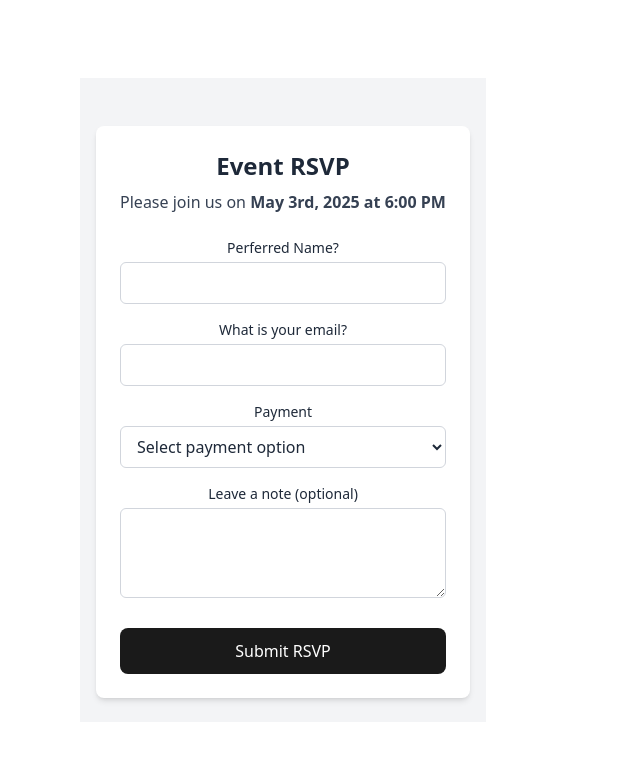
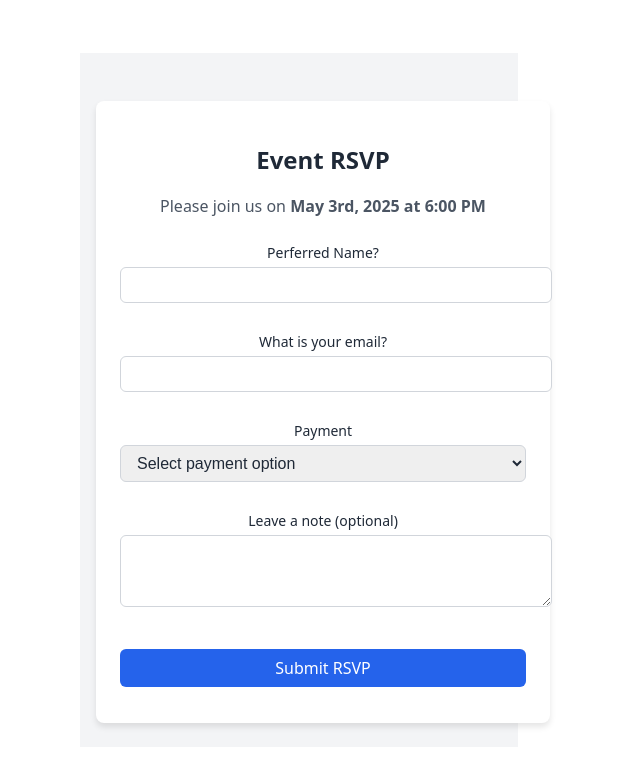
Before and after one commit to Benbrechter/Coral-Party, a React (Vite) app: page /rsvp in a window 1280 px wide. Shown: the top 772 px of the page, without its empty margins (357-997 px from the left). Built offline with nearby package versions, Linux system fonts and the light colour scheme.

Commit message:
fuck tailwind

```diff
--- a/package.json
+++ b/package.json
@@ -22,7 +22,6 @@
     "globals": "^15.15.0"
   },
   "dependencies": {
-    "@tailwindcss/vite": "^4.1.3",
     "animate.css": "^4.1.1",
     "body-parser": "^2.2.0",
     "cors": "^2.8.5",
@@ -32,7 +31,6 @@
     "react": "^19.1.0",
     "react-dom": "^19.1.0",
     "react-router-dom": "^7.5.0",
-    "tailwindcss": "^4.1.3",
     "vite": "^6.2.5"
   }
 }
--- a/src/index.css
+++ b/src/index.css
@@ -1,5 +1,3 @@
-@import "tailwindcss";
-
 :root {
   font-family: system-ui, Avenir, Helvetica, Arial, sans-serif;
   line-height: 1.5;
@@ -83,3 +81,175 @@ button:focus-visible {
 
   height: 500px;
 }
+
+/* ------------------------------- */
+/* General styles */
+.formbox {
+  background-color: #f3f4f6;
+  width: 100%;
+  padding: 1.5rem 1rem;
+}
+
+/* Form container */
+.form-container {
+  width: 100%;
+  max-width: 28rem;
+  margin: 1.5rem auto 0;
+  padding: 1rem;
+  background-color: white;
+  border-radius: 0.5rem;
+  box-shadow: 0 4px 6px rgba(0, 0, 0, 0.1);
+}
+
+@media (min-width: 640px) {
+  .form-container {
+    padding: 1.5rem;
+  }
+}
+
+/* Form title and subtitle */
+.form-title {
+  font-size: 1.25rem;
+  font-weight: 700;
+  margin-bottom: 0.5rem;
+  text-align: center;
+  color: #1f2937;
+}
+
+@media (min-width: 640px) {
+  .form-title {
+    font-size: 1.5rem;
+  }
+}
+
+.form-subtitle {
+  text-align: center;
+  margin-bottom: 1rem;
+  color: #4b5563;
+}
+
+@media (min-width: 640px) {
+  .form-subtitle {
+    margin-bottom: 1.5rem;
+  }
+}
+
+/* Form elements */
+.rsvp-form {
+  display: flex;
+  flex-direction: column;
+  gap: 0.75rem;
+}
+
+@media (min-width: 640px) {
+  .rsvp-form {
+    gap: 1rem;
+  }
+}
+
+.form-group {
+  margin-bottom: 0.75rem;
+}
+
+.form-group:last-child {
+  padding-top: 0.5rem;
+}
+
+.form-label {
+  display: block;
+  font-size: 0.875rem;
+  font-weight: 500;
+  color: #1f2937;
+  margin-bottom: 0.25rem;
+}
+
+.form-input {
+  width: 100%;
+  padding: 0.5rem 0.75rem;
+  border: 1px solid #d1d5db;
+  border-radius: 0.375rem;
+  color: #1f2937;
+  font-size: 1rem;
+}
+
+.submit-button {
+  width: 100%;
+  background-color: #2563eb;
+  color: white;
+  padding: 0.5rem 1rem;
+  border-radius: 0.375rem;
+  font-size: 1rem;
+  font-weight: 500;
+  transition: background-color 0.2s;
+  border: none;
+  cursor: pointer;
+}
+
+.submit-button:hover {
+  background-color: #1d4ed8;
+}
+
+/* Popup styles */
+.popup-overlay {
+  position: fixed;
+  inset: 0;
+  background-color: rgba(0, 0, 0, 0.5);
+  display: flex;
+  align-items: center;
+  justify-content: center;
+  z-index: 50;
+  padding: 1rem;
+}
+
+.popup-container {
+  background-color: white;
+  border-radius: 0.5rem;
+  padding: 1.5rem;
+  max-width: 24rem;
+  width: 100%;
+  box-shadow: 0 20px 25px -5px rgba(0, 0, 0, 0.1), 0 10px 10px -5px rgba(0, 0, 0, 0.04);
+}
+
+.popup-content {
+  text-align: center;
+}
+
+.popup-icon {
+  margin-bottom: 1rem;
+  display: flex;
+  justify-content: center;
+}
+
+.success-icon {
+  width: 4rem;
+  height: 4rem;
+  color: #10b981;
+}
+
+.popup-title {
+  font-size: 1.125rem;
+  font-weight: 700;
+  color: #111827;
+  margin-bottom: 0.5rem;
+}
+
+.popup-message {
+  color: #4b5563;
+  margin-bottom: 1rem;
+}
+
+.popup-button {
+  width: 100%;
+  background-color: #10b981;
+  color: white;
+  padding: 0.5rem 1rem;
+  border-radius: 0.375rem;
+  font-weight: 500;
+  transition: background-color 0.2s;
+  border: none;
+  cursor: pointer;
+}
+
+.popup-button:hover {
+  background-color: #059669;
+}
--- a/src/pages/rsvp.jsx
+++ b/src/pages/rsvp.jsx
@@ -1,30 +1,30 @@
-import Logo from "./componets/logo"
 import { useState } from 'react';
 // const API_URL = process.env.REACT_APP_API_URL || 'https://your-deployed-api.com';
 
 export default function Rsvp() {
   const [showPopup, setShowPopup] = useState(false);
 
-  // In your React component that handles the form submission
-const handleSubmit = async (formData) => {
+  const handleSubmit = async (e) => {
     try {
         e.preventDefault();
+        // Note: I fixed this to use e (event) instead of formData which wasn't defined
+        const formData = new FormData(e.target);
+        const formDataObject = Object.fromEntries(formData.entries());
+
         const response = await fetch(`${API_URL}/api/rsvp`, {
           method: 'POST',
           headers: {
             'Content-Type': 'application/json',
           },
-        body: JSON.stringify(formData)
+          body: JSON.stringify(formDataObject)
         });
 
         const result = await response.json();
 
         if (result.success) {
-        // Show success message to the user
           console.log("Form submitted");
           setShowPopup(true);
         } else {
-        // Show error message
           alert('Something went wrong. Please try again later.');
         }
     } catch (error) {
@@ -38,16 +38,16 @@ const handleSubmit = async (formData) => {
   };
 
   return (
-    <main className="bg-gray-100  w-full px-4 py-6 formbox">
+    <main className="formbox">
       {/* <Logo/> */}
 
-      <div className="w-full max-w-md mx-auto mt-6 p-4 sm:p-6 bg-white rounded-lg shadow-md">
-        <h1 className="text-xl sm:text-2xl font-bold mb-2 text-center text-gray-800">Event RSVP</h1>
-        <p className="text-center mb-4 sm:mb-6 text-gray-700">Please join us on <strong>May 3rd, 2025 at 6:00 PM</strong></p>
+      <div className="form-container">
+        <h1 className="form-title">Event RSVP</h1>
+        <p className="form-subtitle">Please join us on <strong>May 3rd, 2025 at 6:00 PM</strong></p>
 
-        <form onSubmit={handleSubmit} className="space-y-3 sm:space-y-4">
-          <div>
-            <label htmlFor="name" className="block text-sm font-medium text-gray-800 mb-1">
+        <form onSubmit={handleSubmit} className="rsvp-form">
+          <div className="form-group">
+            <label htmlFor="name" className="form-label">
               Perferred Name?
             </label>
             <input
@@ -55,13 +55,12 @@ const handleSubmit = async (formData) => {
               id="name"
               name="name"
               required
-              className="w-full px-3 py-2 border border-gray-300 rounded-md text-gray-800 text-base"
+              className="form-input"
             />
           </div>
 
-
-          <div>
-            <label htmlFor="email" className="block text-sm font-medium text-gray-800 mb-1">
+          <div className="form-group">
+            <label htmlFor="email" className="form-label">
               What is your email?
             </label>
             <input
@@ -69,18 +68,18 @@ const handleSubmit = async (formData) => {
               id="email"
               name="email"
               required
-              className="w-full px-3 py-2 border border-gray-300 rounded-md text-gray-800 text-base"
+              className="form-input"
             />
           </div>
 
-          <div>
-            <label htmlFor="payment" className="block text-sm font-medium text-gray-800 mb-1">
+          <div className="form-group">
+            <label htmlFor="payment" className="form-label">
               Payment
             </label>
             <select
               id="payment"
               name="payment"
-              className="w-full px-3 py-2 border border-gray-300 rounded-md text-gray-800 text-base"
+              className="form-input"
             >
               <option value="">Select payment option</option>
               <option value="cash">Cash</option>
@@ -89,22 +88,22 @@ const handleSubmit = async (formData) => {
             </select>
           </div>
 
-          <div>
-            <label htmlFor="note" className="block text-sm font-medium text-gray-800 mb-1">
+          <div className="form-group">
+            <label htmlFor="note" className="form-label">
               Leave a note (optional)
             </label>
             <textarea
               id="note"
               name="note"
               rows="3"
-              className="w-full px-3 py-2 border border-gray-300 rounded-md text-gray-800 text-base"
+              className="form-input"
             ></textarea>
           </div>
 
-          <div className="pt-2">
+          <div className="form-group">
             <button
               type="submit"
-              className="w-full bg-blue-600 text-white py-2 px-4 rounded-md hover:bg-blue-700 transition-colors text-base font-medium"
+              className="submit-button"
             >
               Submit RSVP
             </button>
@@ -114,19 +113,19 @@ const handleSubmit = async (formData) => {
 
       {/* Confirmation Popup */}
       {showPopup && (
-        <div className="fixed inset-0 bg-black bg-opacity-50 flex items-center justify-center z-50 p-4">
-          <div className="bg-white rounded-lg p-6 max-w-sm w-full shadow-xl">
-            <div className="text-center">
-              <div className="mb-4 flex justify-center">
-                <svg className="w-16 h-16 text-green-500" fill="none" stroke="currentColor" viewBox="0 0 24 24" xmlns="http://www.w3.org/2000/svg">
+        <div className="popup-overlay">
+          <div className="popup-container">
+            <div className="popup-content">
+              <div className="popup-icon">
+                <svg className="success-icon" fill="none" stroke="currentColor" viewBox="0 0 24 24" xmlns="http://www.w3.org/2000/svg">
                   <path strokeLinecap="round" strokeLinejoin="round" strokeWidth="2" d="M9 12l2 2 4-4m6 2a9 9 0 11-18 0 9 9 0 0118 0z"></path>
                 </svg>
               </div>
-              <h3 className="text-lg font-bold text-gray-900 mb-2">Thank You!</h3>
-              <p className="text-gray-700 mb-4">Peace and LOVE!! thank you for the RSVP, you will recive an email to the email you put down! please click the links to venmo or cashapp to send 15$</p>
+              <h3 className="popup-title">Thank You!</h3>
+              <p className="popup-message">Peace and LOVE!! thank you for the RSVP, you will recive an email to the email you put down! please click the links to venmo or cashapp to send 15$</p>
               <button
                 onClick={closePopup}
-                className="w-full bg-green-500 text-white py-2 px-4 rounded-md hover:bg-green-600 transition-colors font-medium"
+                className="popup-button"
               >
                 Close
               </button>
--- a/vite.config.js
+++ b/vite.config.js
@@ -1,6 +1,5 @@
 import { defineConfig } from 'vite'
 import react from '@vitejs/plugin-react-swc'
-import tailwindcss from '@tailwindcss/vite'
 // Import Tailwind correctly
 
 
@@ -8,7 +7,6 @@ import tailwindcss from '@tailwindcss/vite'
 export default defineConfig({
   plugins: [
     react(),
-    tailwindcss(),
   ],
  assetsInclude: ["**/*.PNG"]
 })
```
Also changed, not shown: 1 other file (tests, documents, lock files or other folders). Lines whose indentation alone changed are shown as unchanged.
